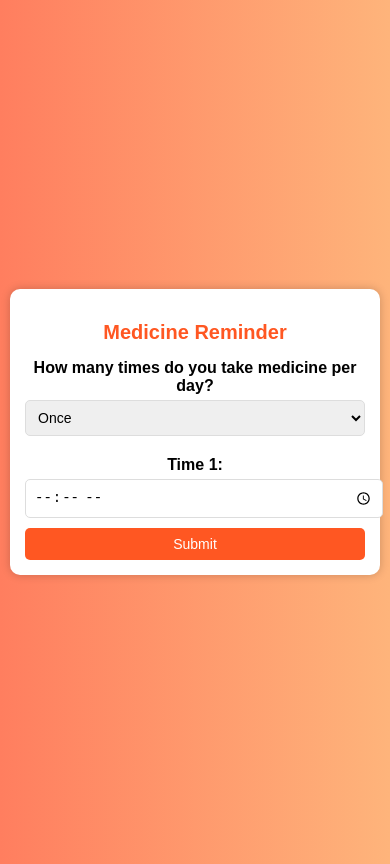
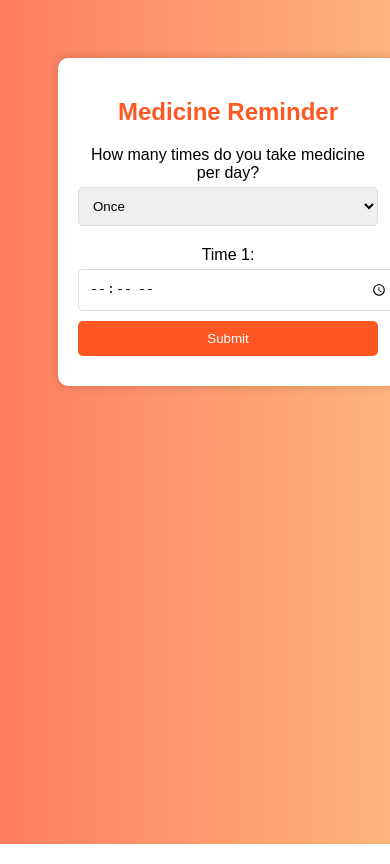
Before and after one commit to anique06/roco, a plain HTML site: page index.html in a window 390 px wide. Drawn offline with Linux system fonts and the light colour scheme.

Commit message:
Update styles.css

```diff
--- a/styles.css
+++ b/styles.css
@@ -1,79 +1,43 @@
-/* General Styles */
 body {
     font-family: Arial, sans-serif;
     background: linear-gradient(to right, #ff7e5f, #feb47b);
-    display: flex;
-    align-items: center;
-    justify-content: center;
-    min-height: 100vh;
-    margin: 0;
-    padding: 10px;
+    text-align: center;
+    padding: 50px;
 }
 
-/* Main Container */
 .container {
     background: white;
     padding: 20px;
     border-radius: 10px;
-    width: 90%;
-    max-width: 400px;
-    text-align: center;
+    width: 300px;
+    margin: auto;
     box-shadow: 0px 0px 10px rgba(0, 0, 0, 0.2);
 }
 
-/* Headings */
 h2 {
     color: #ff5722;
-    margin-bottom: 15px;
 }
 
-/* Labels */
 label {
     display: block;
     margin: 10px 0 5px;
-    font-weight: bold;
 }
 
-/* Input Fields */
-select, input {
+select, input, button {
     width: 100%;
     padding: 10px;
     margin-bottom: 10px;
     border-radius: 5px;
     border: 1px solid #ddd;
-    font-size: 16px;
 }
 
-/* Submit Button */
 button {
-    width: 100%;
     background: #ff5722;
     color: white;
-    padding: 10px;
-    font-size: 18px;
     border: none;
-    border-radius: 5px;
     cursor: pointer;
-    transition: background 0.3s;
 }
 
 button:hover {
     background: #e64a19;
 }
-
-/* Responsive Design */
-@media (max-width: 600px) {
-    .container {
-        width: 100%;
-        padding: 15px;
-    }
-
-    h2 {
-        font-size: 20px;
-    }
-
-    select, input, button {
-        font-size: 14px;
-        padding: 8px;
-    }
-}
```
